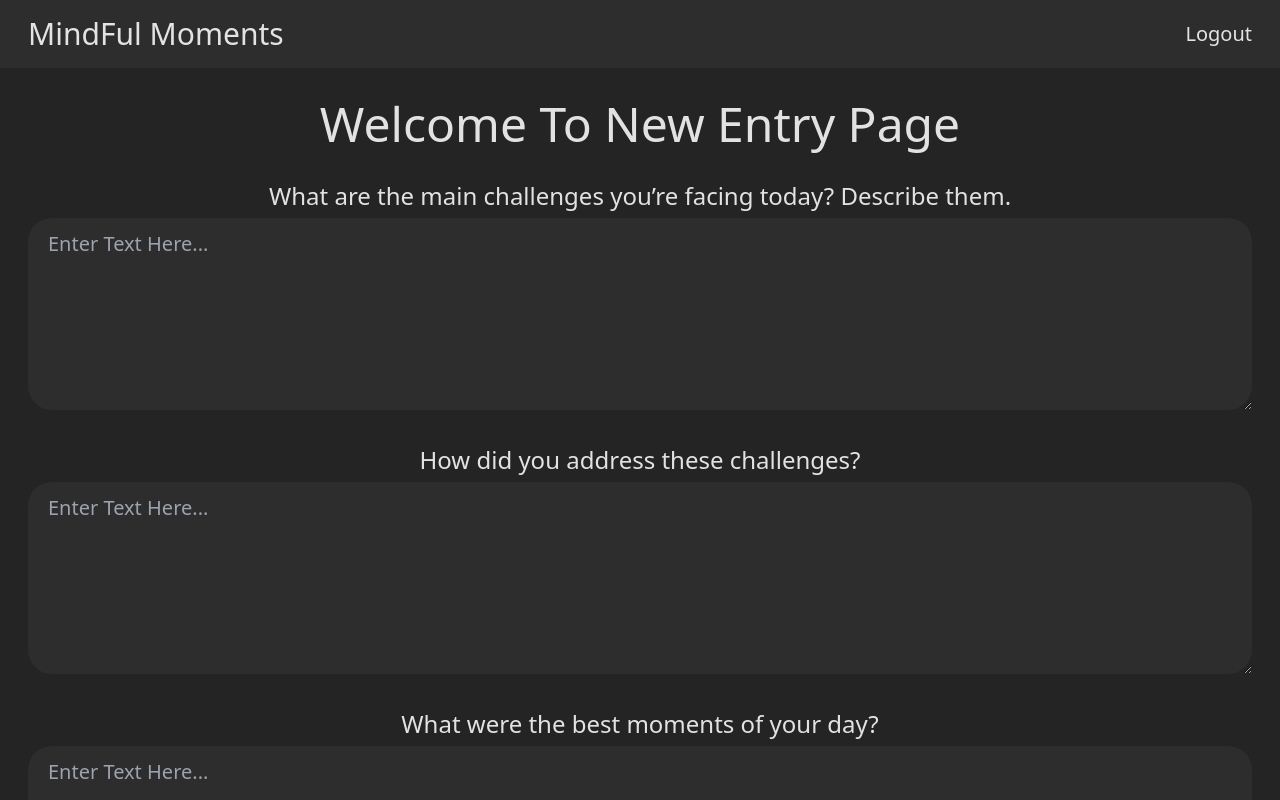
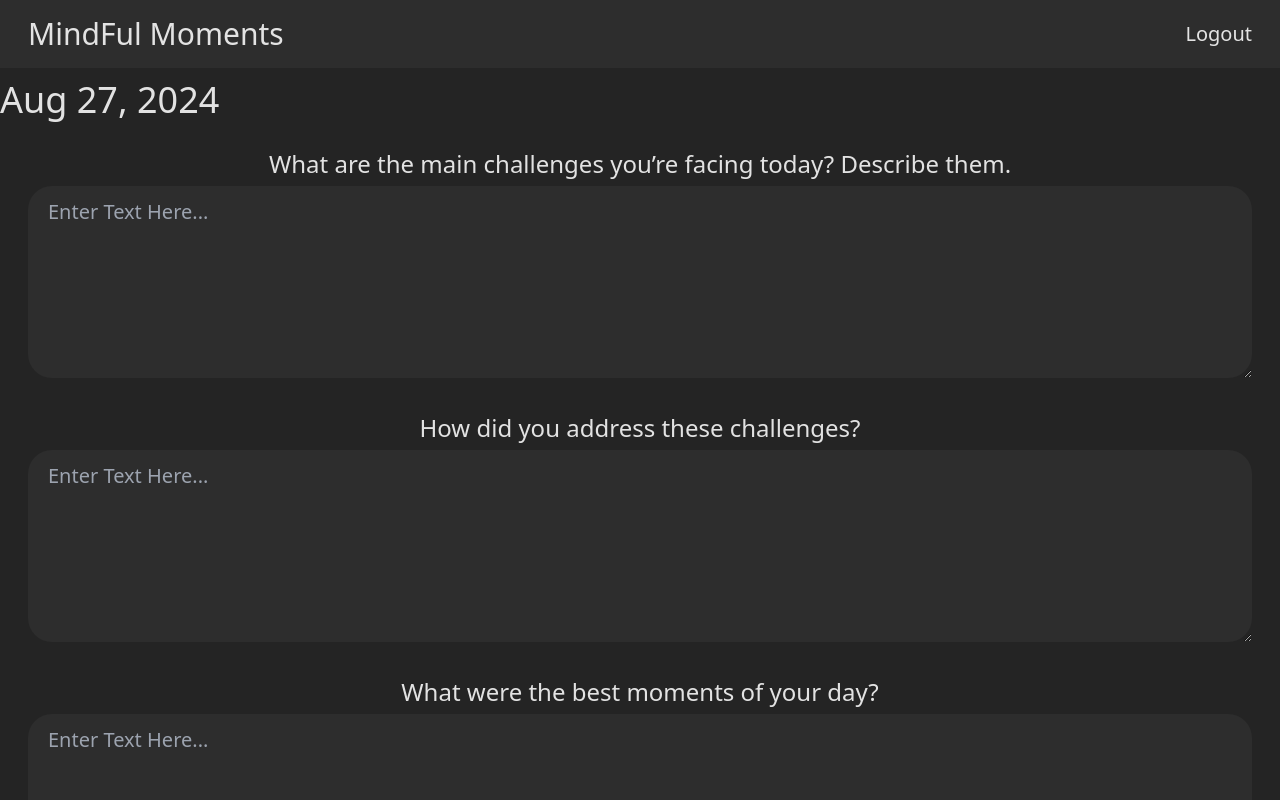
Before and after one commit to khalidqureshii/Journalling, a React (Vite) app in the folder client/: page /newEntry in a window 1280 px wide. Shown: the top 800 px of the page. Built offline with nearby package versions, Linux system fonts and the light colour scheme; no server answers.

Commit message:
Optimize#3

```diff
--- a/client/src/pages/Home.jsx
+++ b/client/src/pages/Home.jsx
@@ -60,7 +60,7 @@ function Home() {
     return <>
         {isLoading ?<Loader /> :
             (<div className="mx-5"><div className="flex flex-col justify-center items-center w-full h-90vh">
-                <h1 className="mb-5 text-4xl md:text-5xl text-center">Welcome To Home Page{displayName}</h1>
+                <h1 className="mb-5 text-4xl md:text-5xl text-center">Welcome{displayName}</h1>
                 {newEntryButton}
                 {(!isEntryFetched) ? noEntryHeader : <>{entryHeader}{entries.map(createCards)}</>}
             </div></div> )}
--- a/client/src/pages/NewEntry.jsx
+++ b/client/src/pages/NewEntry.jsx
@@ -19,6 +19,10 @@ function newEntry() {
     const q4 = "Name two things you’re grateful for today.";
     const q5 = "Who made you smile the most today, and how did they do it?";
     const q6 = "How many people smiled because of you?";
+
+    const currDate = new Date();
+    const options = { year: 'numeric', month: 'short', day: 'numeric' };
+    const formattedDate = currDate.toLocaleDateString('en-US', options);
 
     function updateUser(event) {
         const { name, value } = event.target;
@@ -56,7 +60,7 @@ function newEntry() {
     return <> {isLoading ? <Loader /> : <>
         <div className="flex flex-col items-center justify-center">
             <div className="w-full max-w-7xl text-center">
-                <h1 className="mb-8 text-5xl mt-8">Welcome To New Entry Page</h1>
+            <h1 className="text-3xl md:text-4xl mt-3 text-left">{formattedDate}</h1>
                 <InputArea changeFunction={updateUser} name="challenge" text={q1} placeholder="Enter Text Here..." />
                 <InputArea changeFunction={updateUser} name="solving" text={q2} placeholder="Enter Text Here..." />
                 <InputArea changeFunction={updateUser} name="moments" text={q3} placeholder="Enter Text Here..." />
```
